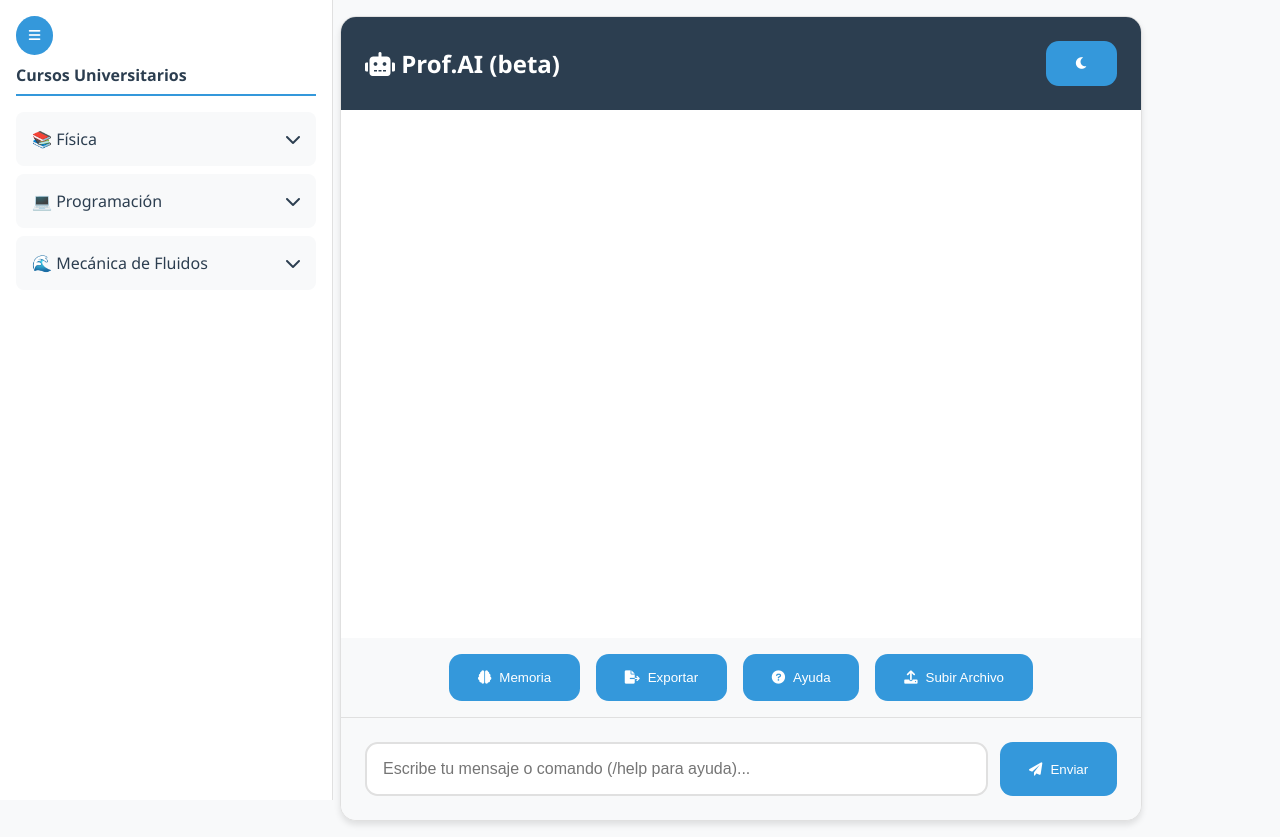
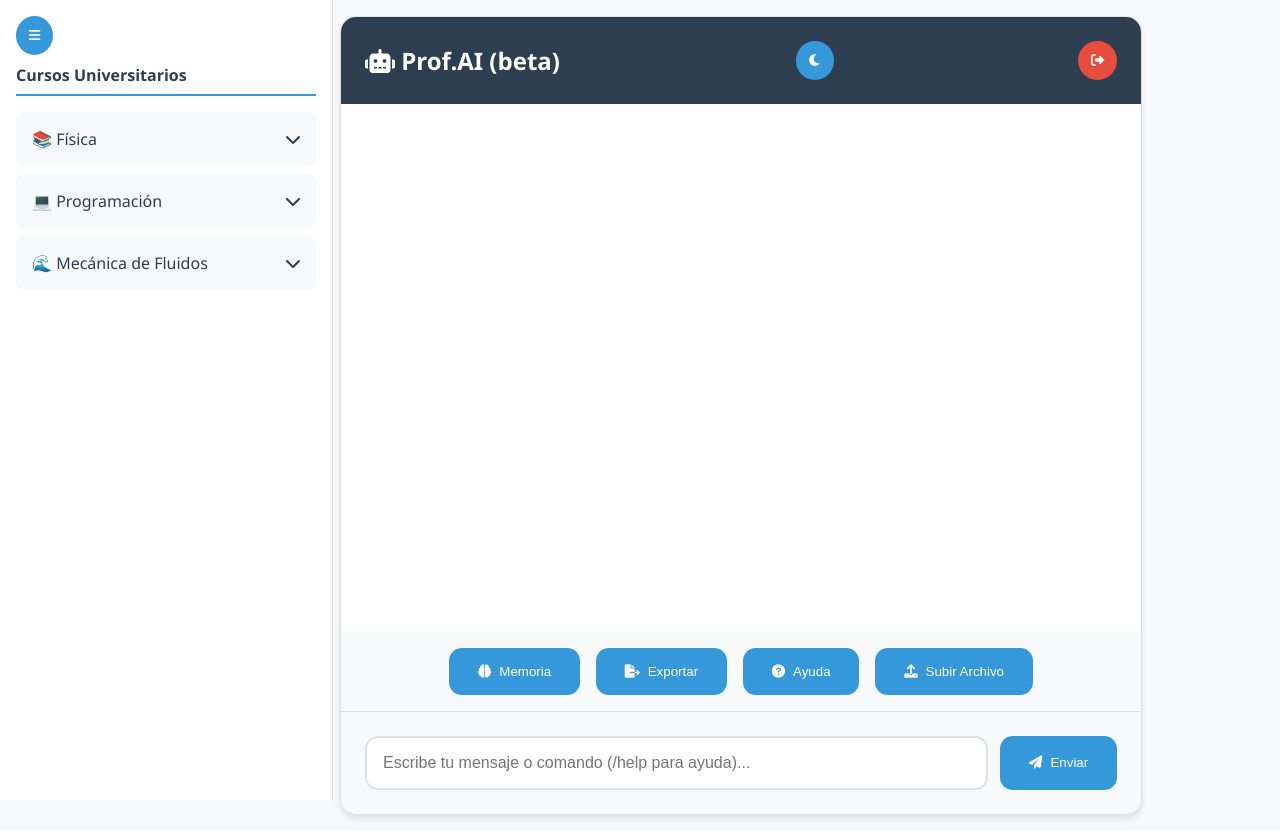
Before and after one commit to Mar00z1/render-flask-deployment, a Flask app: page / in a window 1280 px wide. Run offline with Flask 3, Linux system fonts and the light colour scheme; the visitor is signed in with stand-in values (Sample User, id 1).

Commit message:
Add files via upload

```diff
--- a/templates/index.html
+++ b/templates/index.html
@@ -296,6 +296,35 @@
       color: white;
     }
 
+    /* Botón de logout */
+    .logout-btn {
+      background: var(--accent) !important;
+      padding: 0.8rem;
+      border-radius: 50%;
+      margin-left: 0.5rem;
+    }
+
+    .header-buttons {
+      display: flex;
+      gap: 0.3rem;
+      align-items: center;
+      margin-left: auto;
+    }
+
+    /* Ajustar botón modo oscuro para coincidir */
+    .dark-mode-toggle {
+      padding: 0.8rem;
+      border-radius: 50%;
+    }
+
+    /* Hover effects */
+    .logout-btn:hover,
+    .dark-mode-toggle:hover {
+      filter: brightness(1.1);
+      transform: translateY(-2px);
+    }
+
+
     @media (min-width: 600px) and (max-width: 1024px) {
       .chat-container {
         margin: 1rem auto;
@@ -397,6 +426,9 @@
       </h1>
       <button class="dark-mode-toggle" onclick="toggleDarkMode()">
         <i class="fas fa-moon"></i>
+      </button>
+      <button class="logout-btn" onclick="window.location.href='/logout'">
+        <i class="fas fa-sign-out-alt"></i>
       </button>
     </div>
 
```
